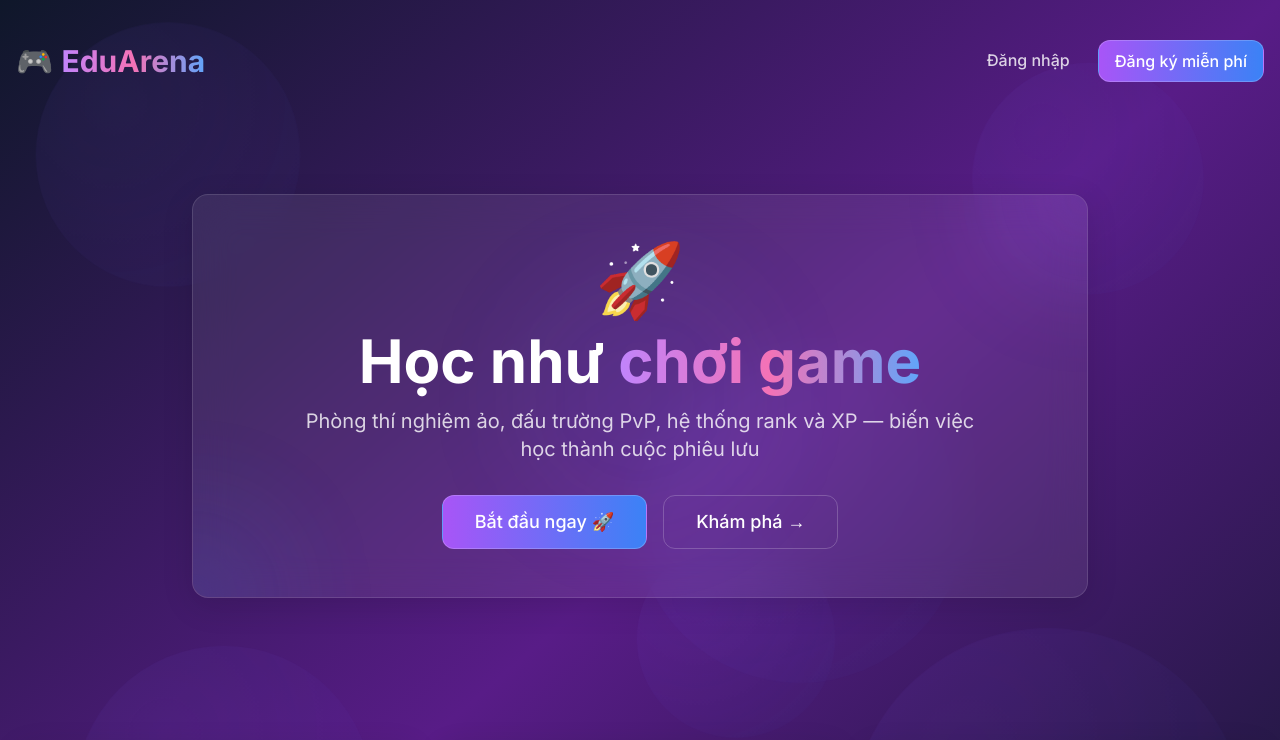
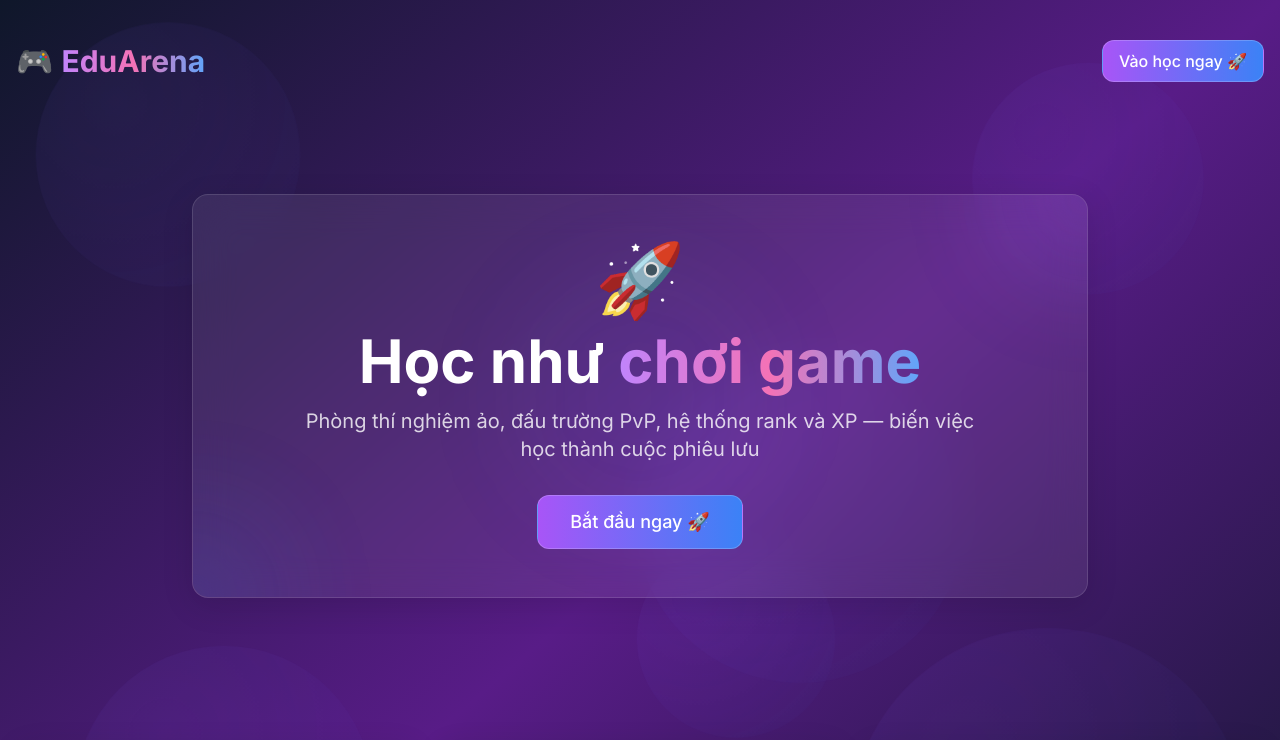
Before and after one commit to HOANGJKERD/EDUARENA, a Next.js app: page / in a window 1280 px wide. Shown: the top 740 px of the page. Built offline with nearby package versions, Linux system fonts and the light colour scheme.

Commit message:
Update page.tsx

```diff
--- a/app/page.tsx
+++ b/app/page.tsx
@@ -5,7 +5,7 @@ import { Button } from '@/components/ui/Button'
 export default function Home() {
   return (
     <main className="min-h-screen relative overflow-hidden">
-      {/* Bong bóng nền */}
+      {/* Bong bóng nền - giữ nguyên */}
       <div className="absolute inset-0 overflow-hidden">
         <div className="bubble w-64 h-64 top-10 left-10 bubble-float" />
         <div className="bubble w-96 h-96 bottom-20 right-10 bubble-float delay-1000" />
@@ -22,20 +22,16 @@ export default function Home() {
             🎮 <span className="text-gradient">EduArena</span>
           </div>
           <div className="flex gap-3">
-            <Link href="/login">
-              <Button variant="ghost" className="text-white/80 hover:text-white">
-                Đăng nhập
-              </Button>
-            </Link>
-            <Link href="/register">
+            {/* Đổi cả 2 nút thành link đến Dashboard */}
+            <Link href="/dashboard">
               <Button className="bg-gradient-to-r from-purple-500 to-blue-500 hover:from-purple-600 hover:to-blue-600">
-                Đăng ký miễn phí
+                Vào học ngay 🚀
               </Button>
             </Link>
           </div>
         </nav>
 
-        {/* Hero */}
+        {/* Hero - giữ nguyên nhưng đổi nút */}
         <section className="py-16 md:py-24 text-center">
           <GlassmorphicCard className="max-w-4xl mx-auto p-8 md:p-12">
             <div className="text-6xl md:text-7xl mb-4">🚀</div>
@@ -47,21 +43,16 @@ export default function Home() {
               biến việc học thành cuộc phiêu lưu
             </p>
             <div className="flex flex-col sm:flex-row gap-4 justify-center">
-              <Link href="/register">
+              <Link href="/dashboard">
                 <Button size="lg" className="text-lg px-8 bg-gradient-to-r from-purple-500 to-blue-500 hover:from-purple-600 hover:to-blue-600">
                   Bắt đầu ngay 🚀
-                </Button>
-              </Link>
-              <Link href="/dashboard">
-                <Button size="lg" variant="outline" className="text-lg px-8 border-white/20 text-white hover:bg-white/10">
-                  Khám phá →
                 </Button>
               </Link>
             </div>
           </GlassmorphicCard>
         </section>
 
-        {/* Features */}
+        {/* Features - giữ nguyên */}
         <section className="py-12 grid md:grid-cols-3 gap-6">
           <GlassmorphicCard className="text-center p-8 hover:scale-105 transition-transform">
             <div className="text-5xl mb-4">🧪</div>
```
